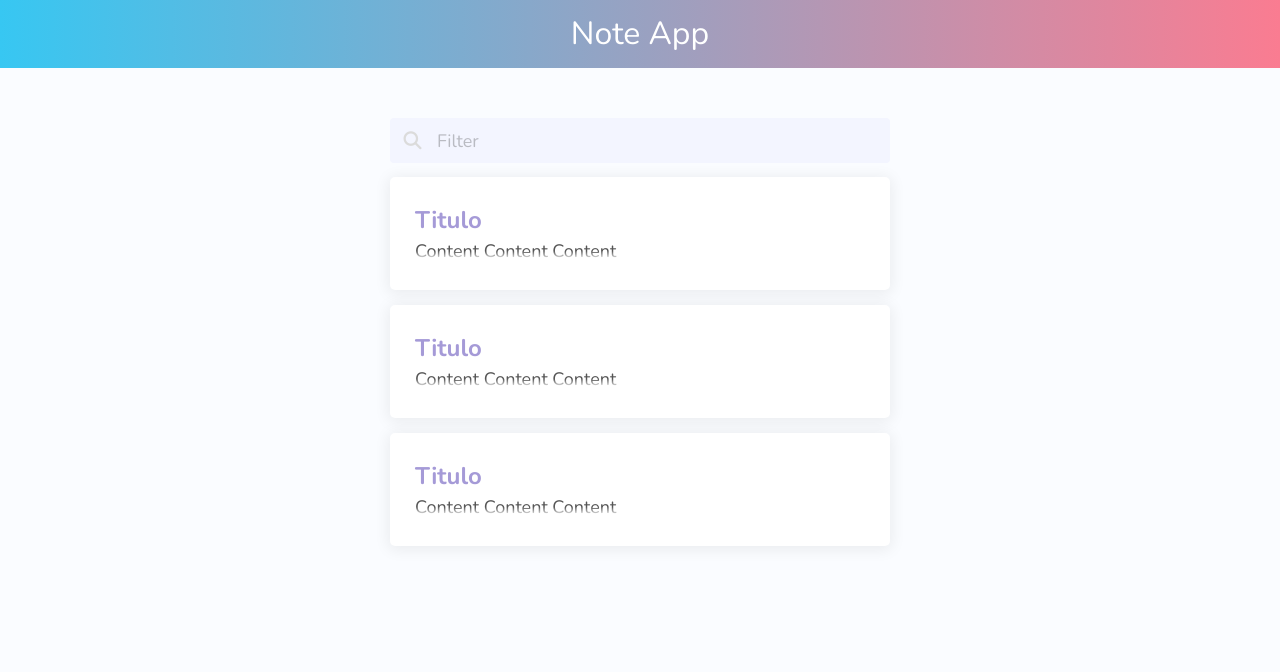
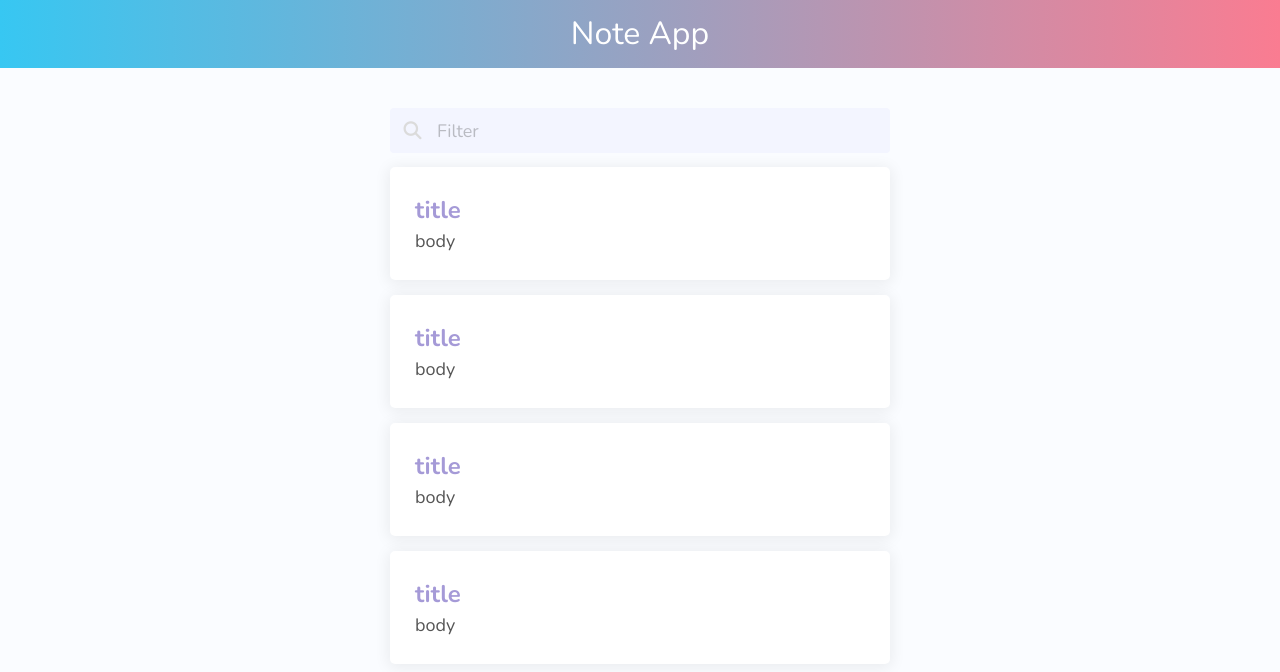
Before and after one commit to p3cunha/notes--app, an Angular app: page / in a window 1280 px wide. Shown: the top 672 px of the page. Built offline with nearby package versions, Linux system fonts and the light colour scheme.

Commit message:
adjust fade out truncation

```diff
--- a/src/app/note-card/note-card.component.html
+++ b/src/app/note-card/note-card.component.html
@@ -4,11 +4,11 @@
 
     <!-- WRITED CONTENT OF CARD -->
     <div class="note-card-content">
-        <h1 class="note-card-title">Titulo</h1>
+        <h1 class="note-card-title"> {{ title }} </h1>
 
-        <div #textBody class="note-card-body">
+        <div #cardBody class="note-card-body">
 
-            <p>Content Content Content  </p>
+            <p> {{ body }} </p>
 
             <!-- FADE OUT DESIGN WHEN TEXT PASS MAX HEIGHT OF BODY -->
             <div #truncator class="fade-out-truncation"></div>
--- a/src/app/note-card/note-card.component.scss
+++ b/src/app/note-card/note-card.component.scss
@@ -2,7 +2,7 @@
 
 .note-card-container {
     position: relative; //allow child elements (x-button) to have an abs position in each card
-    background: white; //cause contrast between card and div (cuz the border)
+    background: white; //cause contrast between each card and div background (cuz of the border)
 
     border-radius: 5px; //border rounding
 
@@ -15,7 +15,7 @@
 
         .x-button{ // hover on card-container
             opacity: 1;
-            transform: scale(1); // final animation full scale
+            transform: scale(1); // final animation full scale on card hover
 
             transition-delay: 0.35ms; // delay animation to happen after box-shadow hover
         }
@@ -38,7 +38,7 @@
 
             // MAXIMUM HEIGHT BEFORE FADE OUT TRUNCATION
             max-height: 80px;
-            overflow: hidden; // hidden text that pass max height
+            overflow: hidden; // hidden text that pass max-height
 
             // truncation design of hidden text when max-height is passed
             .fade-out-truncation{
@@ -48,7 +48,7 @@
 
                 bottom: 0; // totalmente no bottom
 
-                height: 50%; // total height - half height of note-card-body
+                height: 50%; // total width - half height of note-card-body
                 width: 100%;
                 // linear disappearance of content at 0, 50(80% white) and 100%(total white) in fade-out-truncation
                 background: linear-gradient(to bottom, rgba(white, 0) 0%, rgba(white, 0.8) 50%, rgba(white, 1) 100%) ;
@@ -70,8 +70,8 @@
     right: 12px;
 
     //size
-    height: 34px;
-    width: 34px;
+    height: 30px;
+    width: 30px;
 
     background-color: $light-red;
     background-image: url(../../assets/images/delete_icon.svg); // x image
@@ -81,11 +81,12 @@
     border-radius: 4px;
 
     // button hidden by default
+    // opacity: button visibility ; transform scale: button growth
     opacity: 0;
     transition: opacity ease-out 0.2s, transform ease-out 0.2s ;
 
-    //reduce image to growth animation on card-container hover (0.35 -> 1) upthere
-    transform: scale(0.35);
+    //reduce image to growth animation on card-container hover (0.35 -> 1) on card hover
+    transform: scale(0.30);
 
     &:hover{
         background-color: darken($light-red, 2%); //darken bc color in 2%
--- a/src/app/note-card/note-card.component.ts
+++ b/src/app/note-card/note-card.component.ts
@@ -1,4 +1,4 @@
-import { Component, OnInit } from '@angular/core';
+import { Component, ElementRef, Input, OnInit, Renderer2, ViewChild } from '@angular/core';
 
 @Component({
   selector: 'app-note-card',
@@ -7,9 +7,35 @@ import { Component, OnInit } from '@angular/core';
 })
 export class NoteCardComponent implements OnInit {
 
-  constructor() { }
+  @Input() title: string; // turn these properties dynamic
+  @Input() body: string;  // the parent component note-list set the data of these properties
+  //@Input: parent --data flow--> child
 
-  ngOnInit(): void {
+  //Catch #truncator & #cardBody from HTML and set as a view element
+  // @ViewChild require 2 parameters, 'selector' and static (true for access on ngOnInit)
+  @ViewChild('truncator', {static: true}) truncator: ElementRef<HTMLElement>;
+  @ViewChild('cardBody', {static: true}) cardBody: ElementRef<HTMLElement>;
+
+  constructor( private renderer: Renderer2) { }
+
+  ngOnInit() {
+    // check if theres a text overflow on card-body, if not, then hide the truncator
+
+    //catch CSS property of #cardBody, put in variable style
+    let style = window.getComputedStyle(this.cardBody.nativeElement, null);
+
+    // catch height from #cardBody. base 10 is default for decimal system that we use
+    let viewableHeight = parseInt(style.getPropertyValue("height"), 10);
+
+    // if vertical scroll height of cardBody content is bigger than their height (text overflow)
+    if (this.cardBody.nativeElement.scrollHeight > viewableHeight) {
+      //show fade out truncator
+      this.renderer.setStyle(this.truncator.nativeElement, 'display', 'block');
+    } else {
+      // else, hide the fade out truncator
+      this.renderer.setStyle(this.truncator.nativeElement, 'display', 'none');
+      }
   }
 
+
 }
--- a/src/app/pages/main-layout/main-layout.component.scss
+++ b/src/app/pages/main-layout/main-layout.component.scss
@@ -3,7 +3,7 @@
 .layout-box{
     display: flex; //to use flexbox
     flex-direction: column; //form column
-    height: 100%;   //all page content
+    height: 100%;   //content ocupate all page
 
     overflow: hidden;
 
--- a/src/app/pages/note-list/note-list.component.html
+++ b/src/app/pages/note-list/note-list.component.html
@@ -14,9 +14,10 @@
           </div>
 
           <div class="notes-list">
-            <app-note-card></app-note-card>
-            <app-note-card></app-note-card>
-            <app-note-card></app-note-card>
+            <app-note-card [title]="cardTitle" [body]="cardBody"></app-note-card>
+            <app-note-card [title]="cardTitle" [body]="cardBody"></app-note-card>
+            <app-note-card [title]="cardTitle" [body]="cardBody"></app-note-card>
+            <app-note-card [title]="cardTitle" [body]="cardBody"></app-note-card>
           </div>
 
     </div>
--- a/src/app/pages/note-list/note-list.component.scss
+++ b/src/app/pages/note-list/note-list.component.scss
@@ -3,7 +3,7 @@
     flex-direction: column;
     max-width: 500px;
     margin: auto;
-    padding-top: 50px;
+    padding-top: 40px;
 }
 
 .note-list{
--- a/src/app/pages/note-list/note-list.component.ts
+++ b/src/app/pages/note-list/note-list.component.ts
@@ -7,6 +7,9 @@ import { Component, OnInit } from '@angular/core';
 })
 export class NoteListComponent implements OnInit {
 
+  cardTitle = 'title'
+  cardBody = 'body'
+
   constructor() { }
 
   ngOnInit(): void {
```
